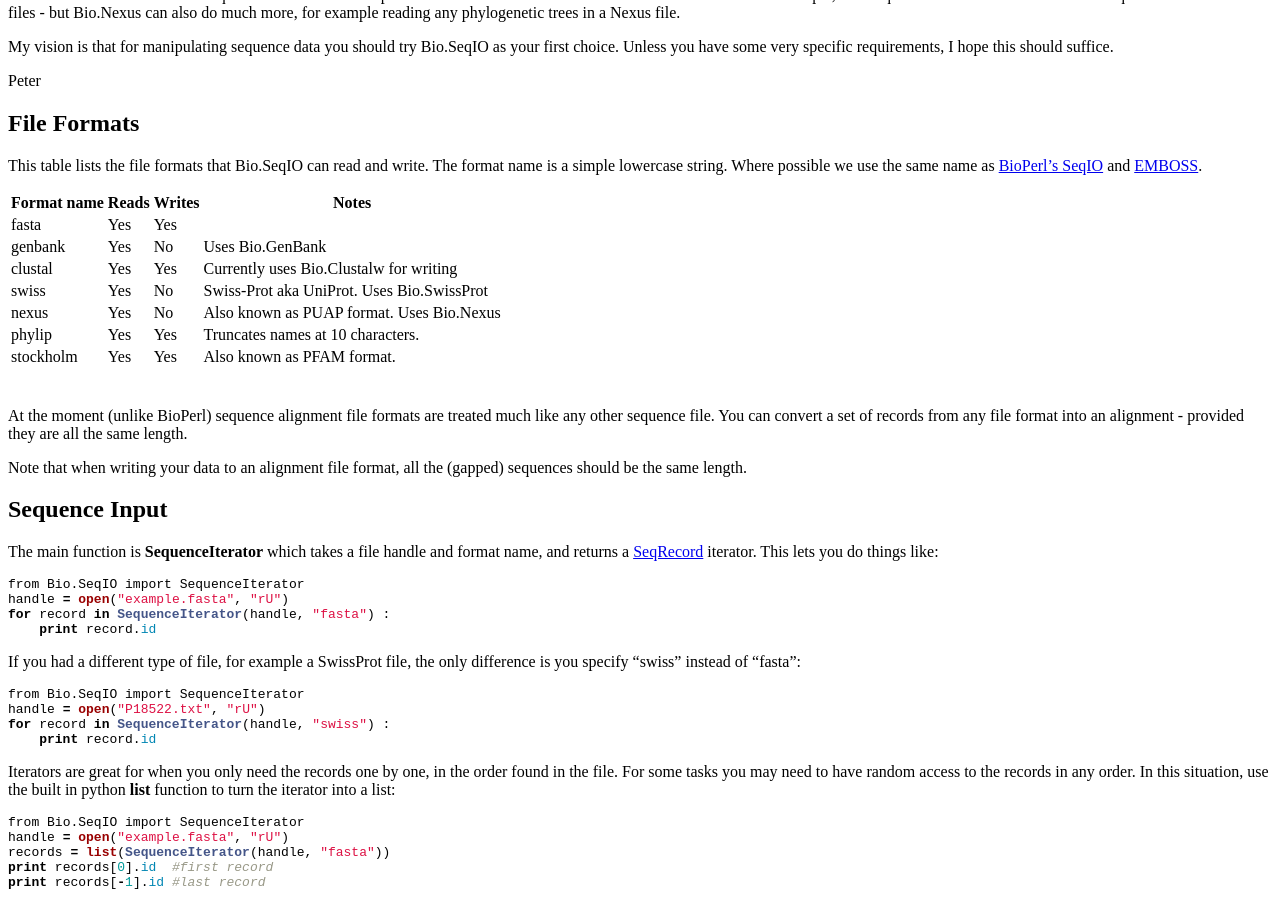
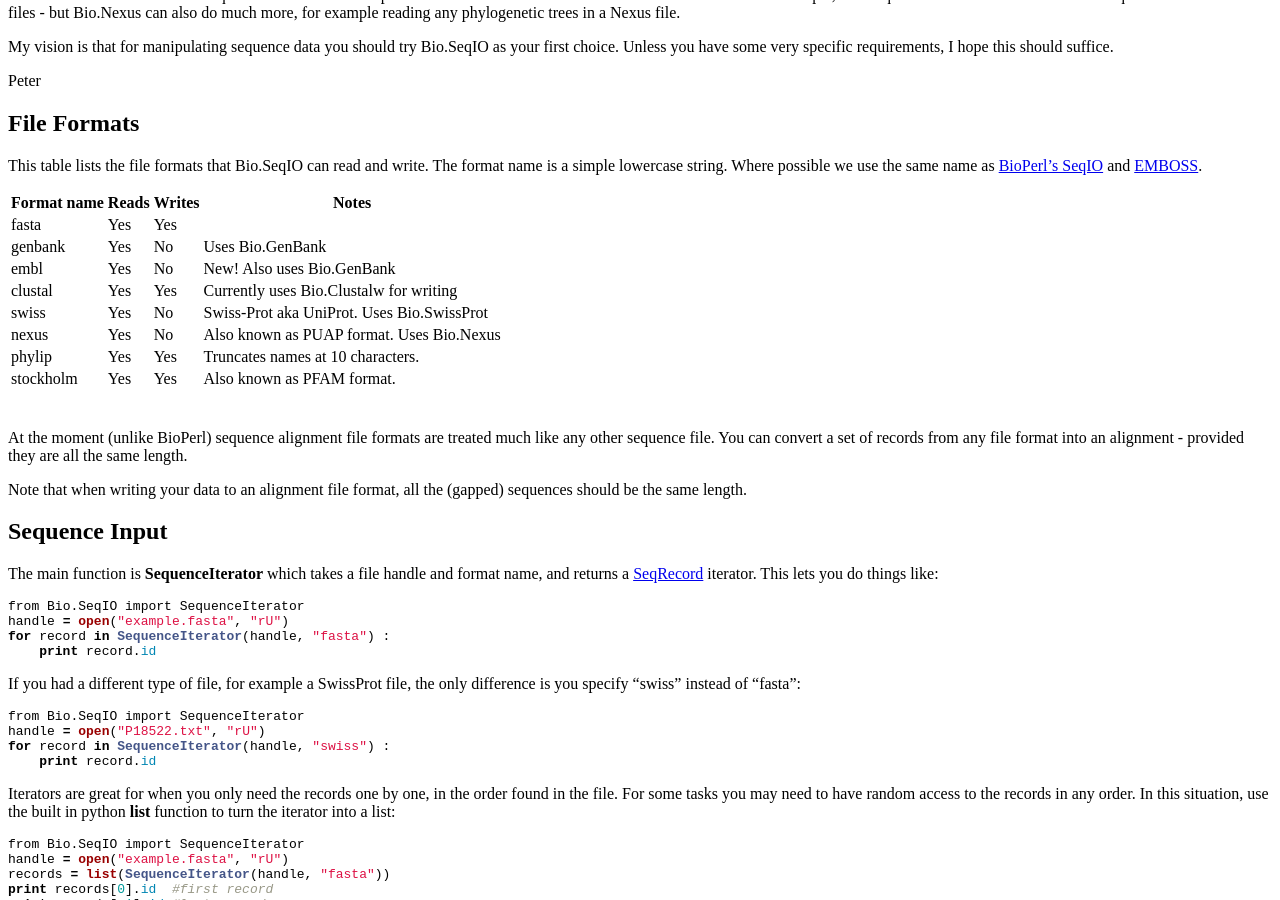
Before and after one commit to biopython/biopython.github.io, a Jekyll site: the page built from wiki/SeqIO.md, in a window 1280 px wide and 900 px high, scrolled down 333 px. Built offline with Jekyll 4.4.1, drawn with Linux system fonts in a browser that asks for light colours.

Commit message:
Added EMBL format

```diff
--- a/wiki/SeqIO.md
+++ b/wiki/SeqIO.md
@@ -57,6 +57,7 @@ SeqIO](http://www.bioperl.org/wiki/HOWTO:SeqIO#Formats) and
 |-------------|-------|--------|--------------------------------------------|
 | fasta       | Yes   | Yes    |                                            |
 | genbank     | Yes   | No     | Uses Bio.GenBank                           |
+| embl        | Yes   | No     | New! Also uses Bio.GenBank                 |
 | clustal     | Yes   | Yes    | Currently uses Bio.Clustalw for writing    |
 | swiss       | Yes   | No     | Swiss-Prot aka UniProt. Uses Bio.SwissProt |
 | nexus       | Yes   | No     | Also known as PUAP format. Uses Bio.Nexus  |
```
Also changed, not shown: 1 other file.
